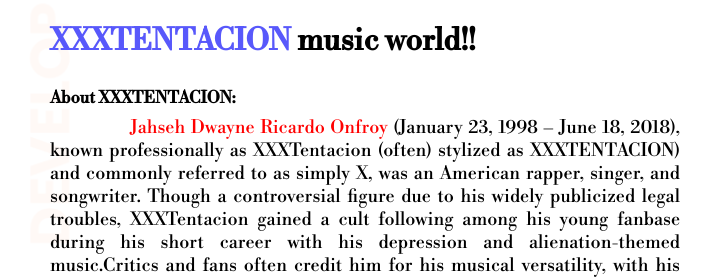
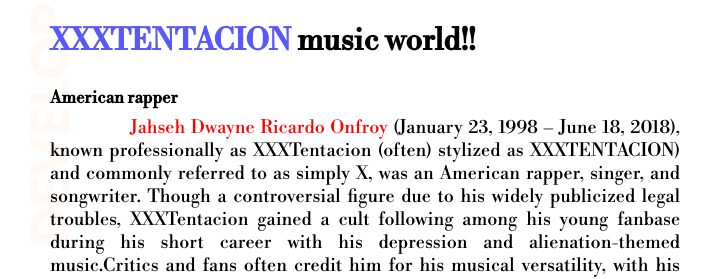
Before and after one commit to Majharul-slam/first_assignment, a plain HTML site: page index.html in a window 1280 px wide. Shown: the part 116-395 px from the top of the page, 0-725 px from the left. Drawn offline with nearby package versions, Linux system fonts and the light colour scheme; a web font is replaced by a local one.

Commit message:
abut xxtentacion to american rapper

```diff
--- a/index.html
+++ b/index.html
@@ -18,7 +18,7 @@
     <div class="first">
       <h1>WELCOME TO</h1>
       <h1><span>XXXTENTACION</span> music world!!</h1>
-      <h5>About XXXTENTACION: </h5>
+      <h5>American rapper </h5>
       <p class="xx_p"><span class="span_p_1">Jahseh Dwayne Ricardo Onfroy</span> (January 23, 1998 – June 18, 2018),
         known professionally as
         XXXTentacion (often) stylized as XXXTENTACION) and commonly referred to as simply X, was an American rapper,
```
